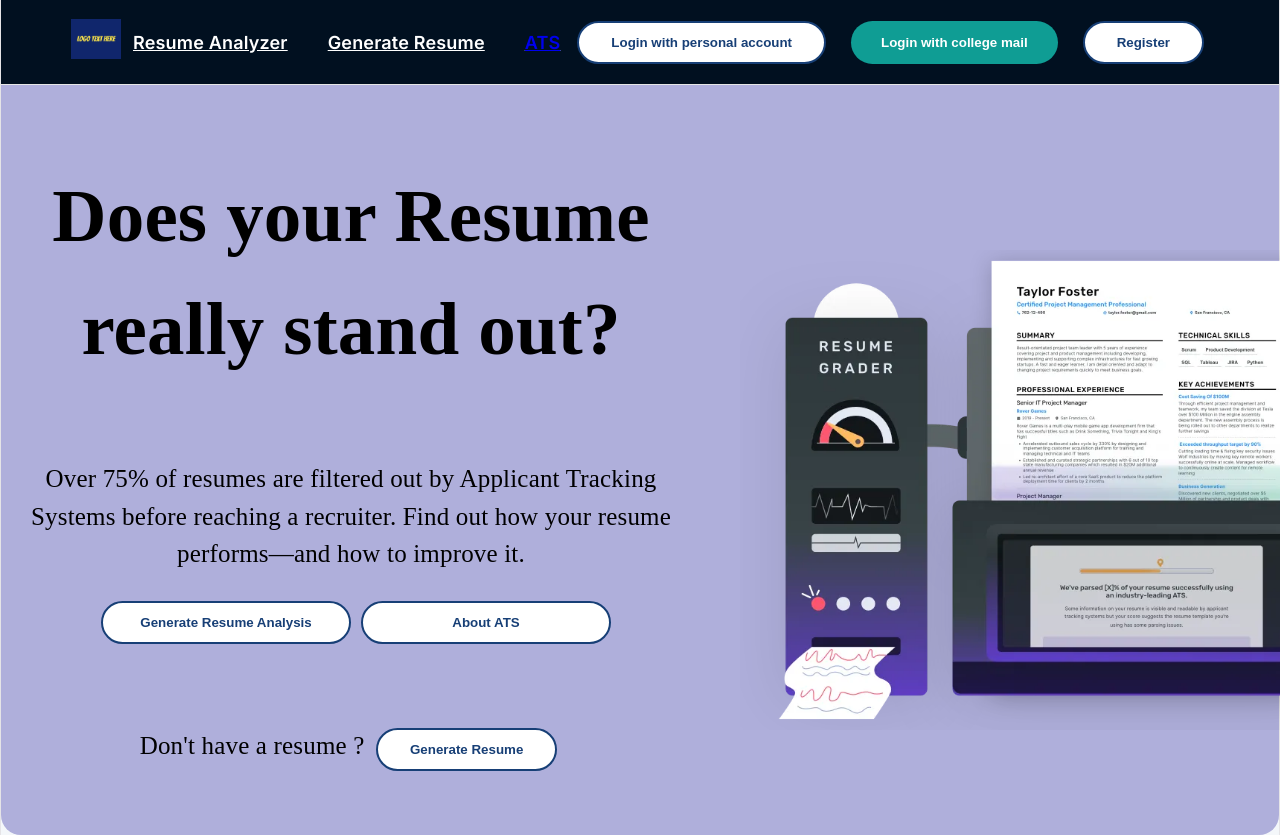
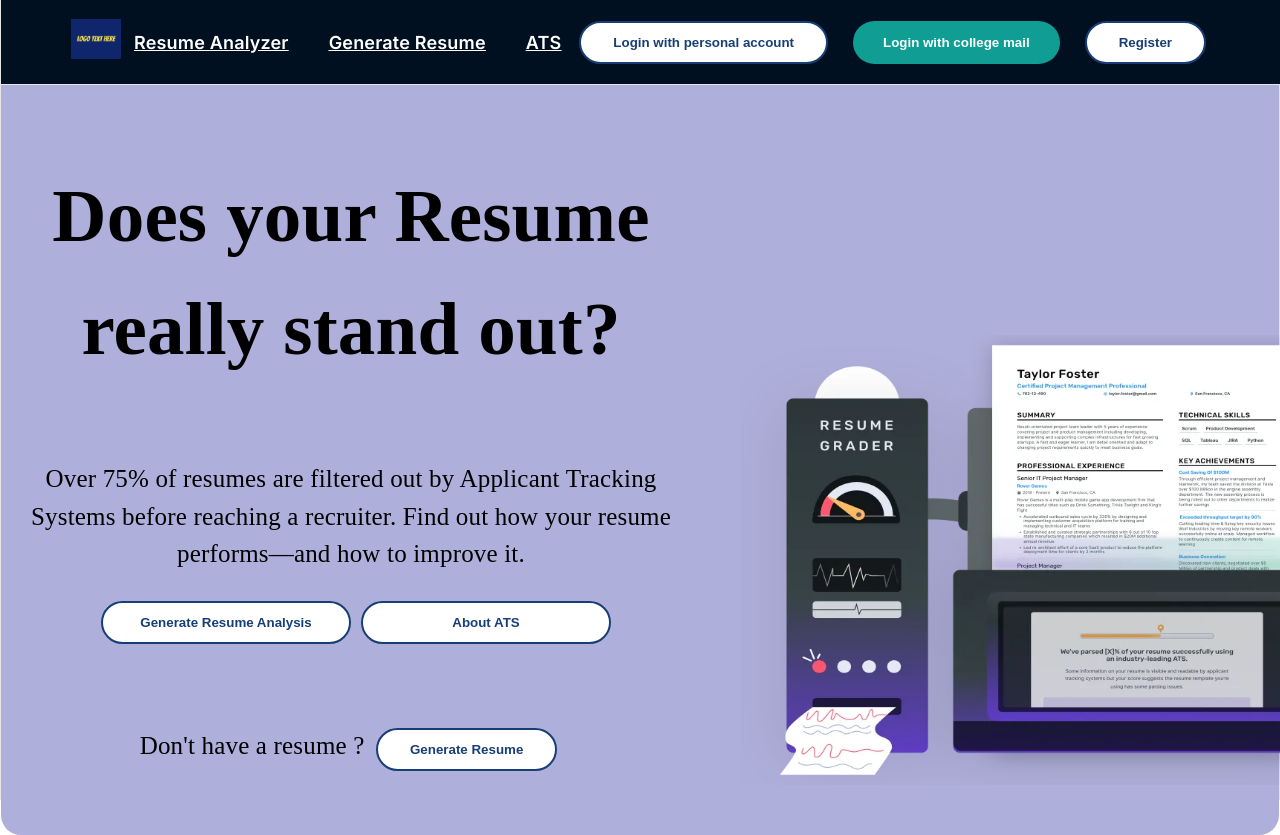
Before and after one commit to sidkaushikkk/ATS-Tracker, a React (Vite) app in the folder ats-tracker/: page / in a window 1280 px wide. Shown: the top 835 px of the page. Built offline with nearby package versions, Linux system fonts and the light colour scheme.

Commit message:
Changes in Homepage

```diff
--- a/ats-tracker/src/components/Box/Box.css
+++ b/ats-tracker/src/components/Box/Box.css
@@ -3,6 +3,8 @@
     height: 750px;
     background: rgb(175, 175, 219);
     border-radius: 0 0 20px 20px;
+    position: relative;
+    top : 85px;
 }
 
 .content{
--- a/ats-tracker/src/components/Navbar/Navbar.css
+++ b/ats-tracker/src/components/Navbar/Navbar.css
@@ -16,6 +16,7 @@
 
     background:rgb(1, 16, 32);
     border-bottom:1px solid #e6e6e6;
+    position: fixed;
 }
 
 .logo img{
@@ -116,3 +117,7 @@
     color:white;
     box-shadow:0 8px 18px rgba(0,0,0,.15);
 }
+
+a{
+    color : white ;
+}
--- a/ats-tracker/src/components/Navbar/Navbar.jsx
+++ b/ats-tracker/src/components/Navbar/Navbar.jsx
@@ -1,4 +1,4 @@
-import "./Navbar.css";
+import { Link } from "react-router-dom";import "./Navbar.css";
 import logo from "../../assets/logo.png";
 
 function Navbar() {
@@ -12,12 +12,11 @@ function Navbar() {
       <ul className="nav-links">
 
         <li>
-          Resume Analyzer
+         <a> Resume Analyzer </a>
         </li>
 
         <li>
-          Generate Resume
-        </li>
+        <Link to="/generate-resume">Generate Resume</Link>        </li>
 
         <li>
           <a href="/about-ats.html">ATS</a>
```
Also changed, not shown: ats-tracker/public/ats.css (+5 -5 lines), 1 other file (tests, documents, lock files or other folders).
